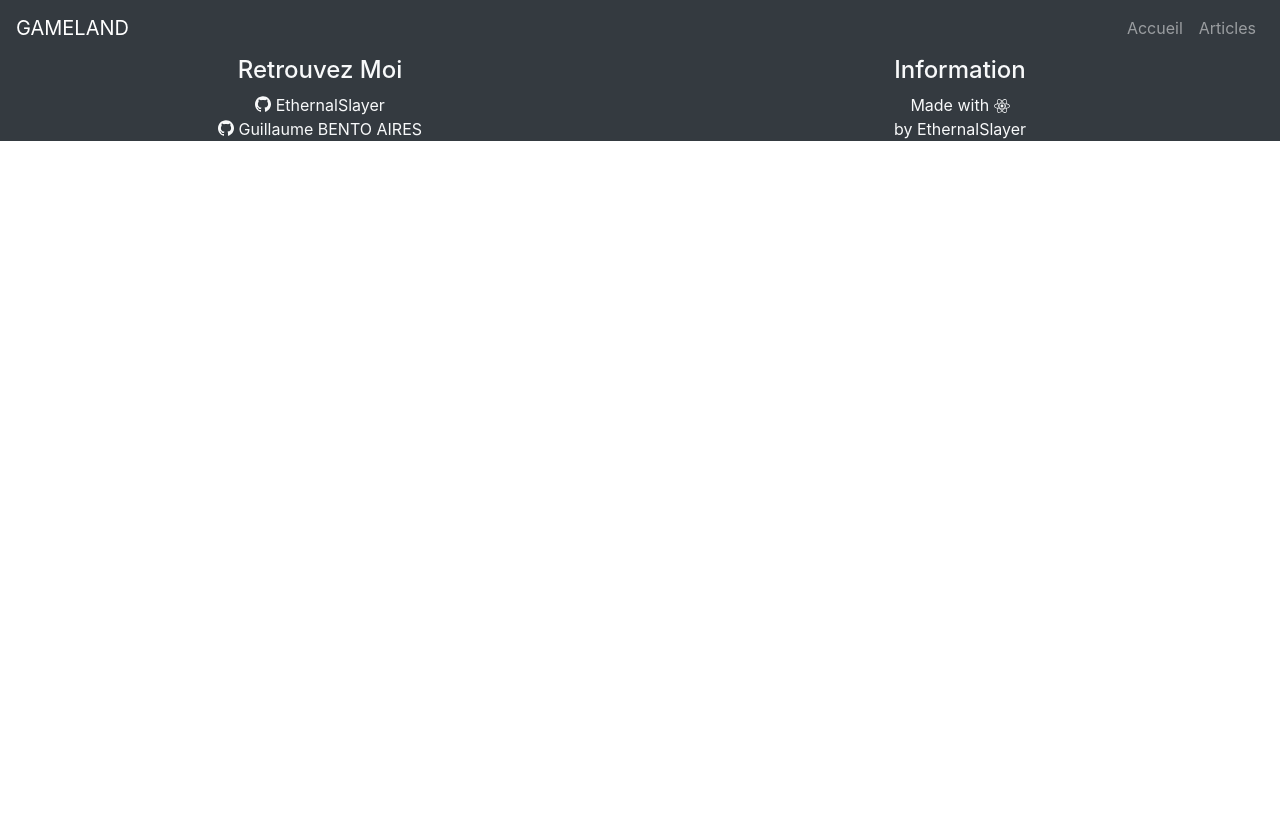
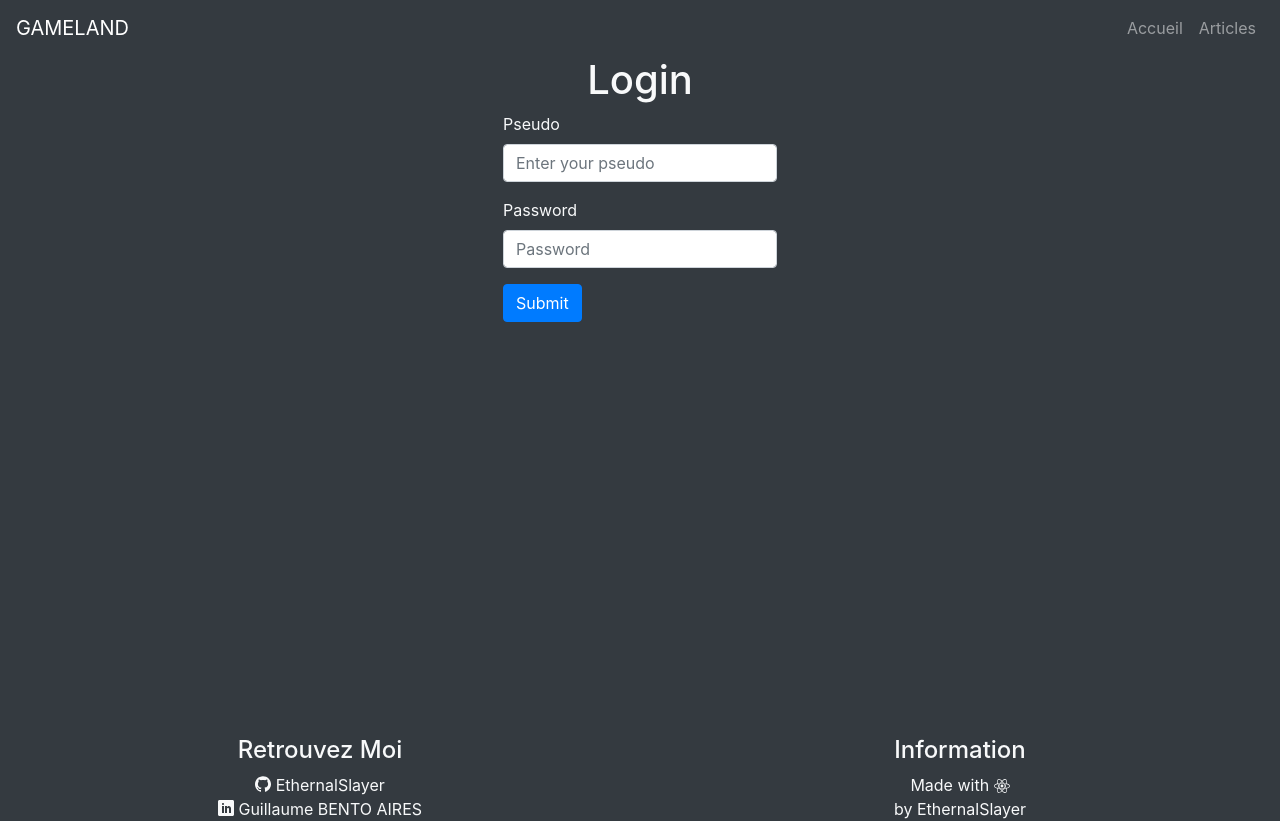
Before and after one commit to EthernalSlayer/geekland-front, a React (Create React App) app: page /admin in a window 1280 px wide. Before the commit the page ends 800 px from the top, so only its background shows below. Built offline with nearby package versions, Linux system fonts and the light colour scheme.

Commit message:
begin the admin back office

```diff
--- a/src/App.js
+++ b/src/App.js
@@ -7,6 +7,7 @@ import Header from "./components/Header";
 import Footer from "./components/Footer";
 import Home from "./components/Home";
 import Articles from "./components/Articles";
+import Admin from "./components/Admin";
 
 function App() {
   return (
@@ -15,6 +16,7 @@ function App() {
       <Switch>
         <Route exact path="/" component={Home} />
         <Route path="/articles" component={Articles} />
+        <Route path="/admin" component={Admin} />
       </Switch>
       <Footer />
     </Router>
--- /dev/null
+++ b/src/components/Admin.jsx
@@ -0,0 +1,15 @@
+import React, { useState } from "react";
+
+import Login from "./Login";
+
+function Admin() {
+  const [admin, setAdmin] = useState(false);
+
+  return admin ? (
+    <h1>Bonjour administrateur</h1>
+  ) : (
+    <Login setAdmin={setAdmin} />
+  );
+}
+
+export default Admin;
--- a/src/components/Footer.jsx
+++ b/src/components/Footer.jsx
@@ -14,7 +14,7 @@ function Footer() {
             href="https://github.com/EthernalSlayer"
             title="mon compte github"
             target="_blank"
-            rel="noopener noreferer"
+            rel="noopener noreferrer"
             className="text-light"
             style={{ textDecoration: "none" }}
           >
@@ -26,12 +26,13 @@ function Footer() {
             href="https://www.linkedin.com/in/guillaume-bento-aires-7623071a3"
             title="mon compte linkedin"
             target="_blank"
-            rel="noopener noreferer"
+            rel="noopener noreferrer"
             className="text-light"
             style={{ textDecoration: "none" }}
           >
             <p style={{ padding: 0, margin: 0 }}>
-              <ImGithub style={{ marginBottom: "5px" }} /> Guillaume BENTO AIRES
+              <ImLinkedin style={{ marginBottom: "5px" }} /> Guillaume BENTO
+              AIRES
             </p>
           </a>
         </Col>
--- /dev/null
+++ b/src/components/Login.jsx
@@ -0,0 +1,42 @@
+import React from "react";
+import { Col, Container, Row, Form, Button } from "react-bootstrap";
+
+function Login(props) {
+  const handleSubmit = (e) => {
+    e.preventDefault();
+    props.setAdmin(true);
+  };
+
+  return (
+    <Container
+      className="bg-dark"
+      fluid
+      as="main"
+      style={{ minHeight: "85vh" }}
+    >
+      <Row className="justify-content-center">
+        <Col className="text-light text-center">
+          <h1>Login</h1>
+        </Col>
+      </Row>
+      <Row className="justify-content-center">
+        <Form>
+          <Form.Group controlId="formBasicEmail">
+            <Form.Label className="text-light">Pseudo</Form.Label>
+            <Form.Control type="email" placeholder="Enter your pseudo" />
+          </Form.Group>
+
+          <Form.Group controlId="formBasicPassword">
+            <Form.Label className="text-light">Password</Form.Label>
+            <Form.Control type="password" placeholder="Password" />
+          </Form.Group>
+          <Button variant="primary" type="submit" onClick={handleSubmit}>
+            Submit
+          </Button>
+        </Form>
+      </Row>
+    </Container>
+  );
+}
+
+export default Login;
```
